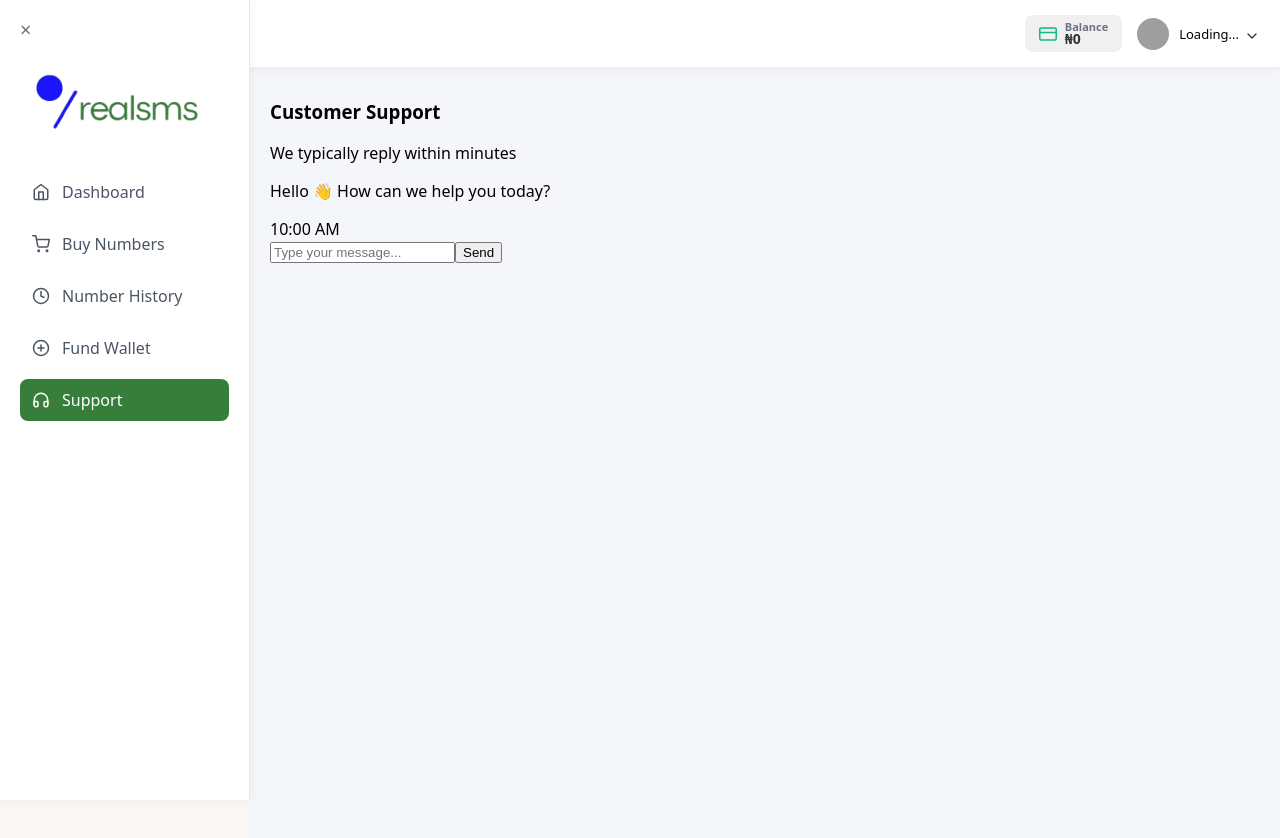
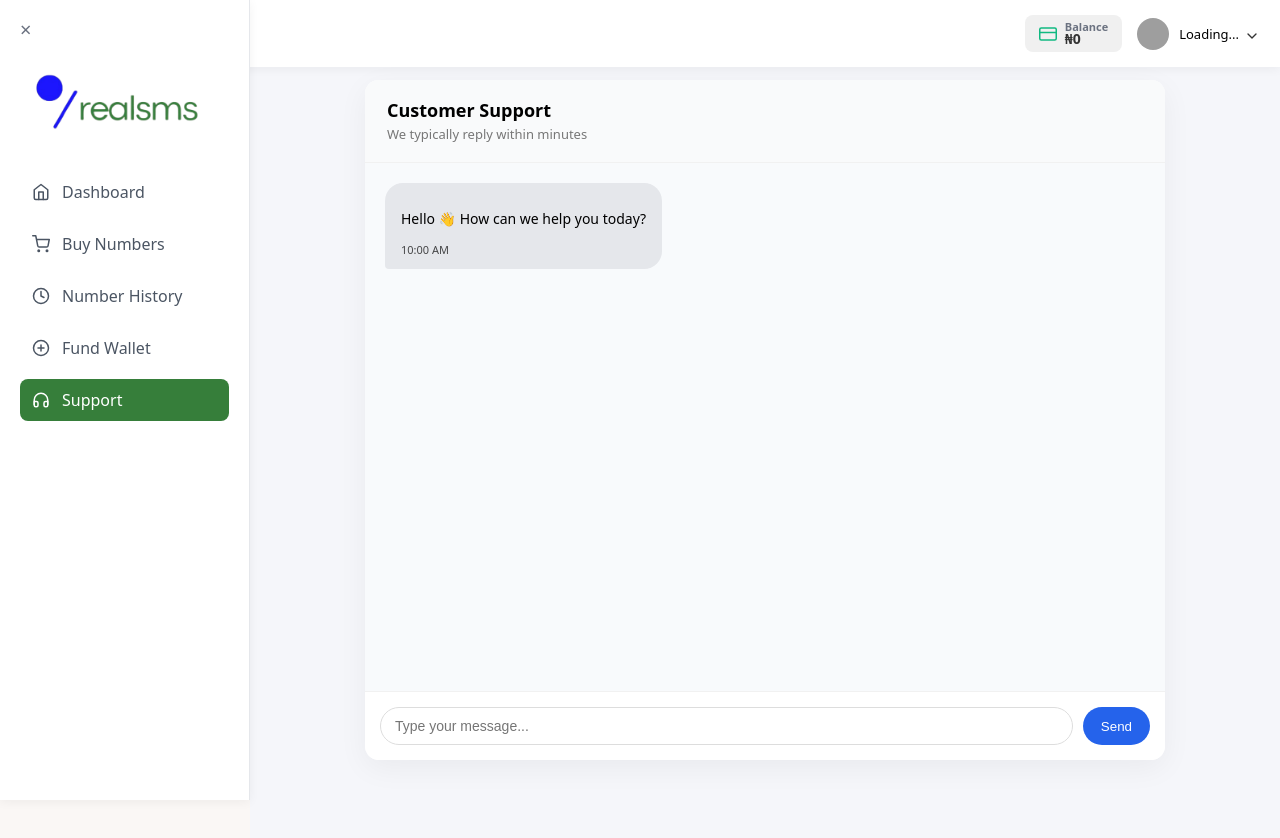
Before and after one commit to ay30bg/realsms, a React (Create React App) app: page /support in a window 1280 px wide. Shown: the top 838 px of the page. Built offline with nearby package versions, Linux system fonts and the light colour scheme; no server answers; grey boxes are pictures that could not be loaded.

Commit message:
Update support.css

```diff
--- a/src/styles/support.css
+++ b/src/styles/support.css
@@ -1,91 +1,123 @@
-/* Page */
-.support-page {
+.user-support-container {
   display: flex;
-  justify-content: center;
-  align-items: flex-start; /* move card to top */
-  min-height: 100vh;
-  padding: 40px 20px 20px; /* top padding for spacing from top */
-  font-family: 'Arial', sans-serif;
-  overflow-x: hidden; /* prevent horizontal scroll */
+  flex-direction: column;
+  height: 85vh;
+  max-width: 800px;
+  margin: auto;
+  background: #ffffff;
+  border-radius: 14px;
+  overflow: hidden;
+  box-shadow: 0 8px 30px rgba(0, 0, 0, 0.05);
 }
 
-/* Card */
-.support-card {
-  text-align: center;
-  background-color: #fff;
-  padding: 50px 35px;
-  border-radius: 12px;
-  box-shadow: 0 4px 12px rgba(0, 0, 0, 0.06);
-  max-width: 400px;
-  width: 100%;
-  transition: transform 0.2s ease, box-shadow 0.2s ease;
+/* Header */
+
+.user-support-header {
+  padding: 18px 22px;
+  border-bottom: 1px solid #f1f1f1;
+  background: #f9fafb;
 }
 
-.support-card h1 {
-  margin-bottom: 18px;
-  color: #111827;
-  font-size: 28px;
+.user-support-header h3 {
+  margin: 0;
+  font-size: 18px;
 }
 
-.support-card p {
-  margin-bottom: 30px;
-  color: #4b5563;
-  font-size: 16px;
-  line-height: 1.5;
+.user-support-header span {
+  font-size: 13px;
+  color: #777;
 }
 
-/* Telegram button */
-.telegram-btn {
-  display: inline-flex;
-  align-items: center;
-  justify-content: center;
-  gap: 10px;
-  background: linear-gradient(90deg, #0088cc, #00aaff);
-  color: #fff;
-  border: none;
-  padding: 14px 28px;
-  border-radius: 50px;
-  font-size: 16px;
-  font-weight: 600;
-  cursor: pointer;
-  transition: all 0.3s ease;
+/* Chat Body */
+
+.user-support-body {
+  flex: 1;
+  padding: 20px;
+  overflow-y: auto;
+  background: #f8fafc;
 }
 
-.btn-icon {
-  width: 20px;
-  height: 20px;
+.chat-message {
+  display: flex;
+  margin-bottom: 15px;
 }
 
-/* Mobile tweaks */
-@media (max-width: 480px) {
-
-  .support-page {
-    padding: 20px 3px;
-    min-height: auto; /* avoid forcing full height and scroll */
+.chat-message.user {
+  justify-content: flex-end;
 }
 
-  .support-card {
-    padding: 35px 25px;
-    margin-top: 0;
-    box-shadow: 0 2px 6px rgba(0, 0, 0, 0.04);
-    border-radius: 6px;
+.chat-message.support {
+  justify-content: flex-start;
 }
 
-  .support-card h1 {
-    font-size: 24px;
+.bubble {
+  max-width: 70%;
+  padding: 12px 16px;
+  border-radius: 18px;
+  font-size: 14px;
+  position: relative;
 }
 
-  .support-card p {
-    font-size: 15px;
+.chat-message.user .bubble {
+  background: #2563eb;
+  color: #fff;
+  border-bottom-right-radius: 4px;
 }
 
-  .telegram-btn {
-    padding: 12px 20px;
-    font-size: 15px;
+.chat-message.support .bubble {
+  background: #e5e7eb;
+  border-bottom-left-radius: 4px;
 }
 
-  .btn-icon {
-    width: 18px;
-    height: 18px;
+.bubble span {
+  display: block;
+  font-size: 11px;
+  margin-top: 6px;
+  opacity: 0.7;
+}
+
+/* Input */
+
+.user-support-input {
+  display: flex;
+  padding: 15px;
+  border-top: 1px solid #f1f1f1;
+  background: #fff;
+}
+
+.user-support-input input {
+  flex: 1;
+  padding: 10px 14px;
+  border-radius: 25px;
+  border: 1px solid #ddd;
+  outline: none;
+  font-size: 14px;
+}
+
+.user-support-input button {
+  margin-left: 10px;
+  padding: 10px 18px;
+  border-radius: 25px;
+  border: none;
+  background: #2563eb;
+  color: #fff;
+  cursor: pointer;
+  transition: 0.2s ease;
+}
+
+.user-support-input button:hover {
+  background: #1d4ed8;
+}
+
+/* Mobile */
+
+@media (max-width: 768px) {
+  .user-support-container {
+    height: 100vh;
+    border-radius: 0;
+  }
+
+  .bubble {
+    max-width: 85%;
   }
 }
```
Lines whose indentation alone changed are shown as unchanged.
